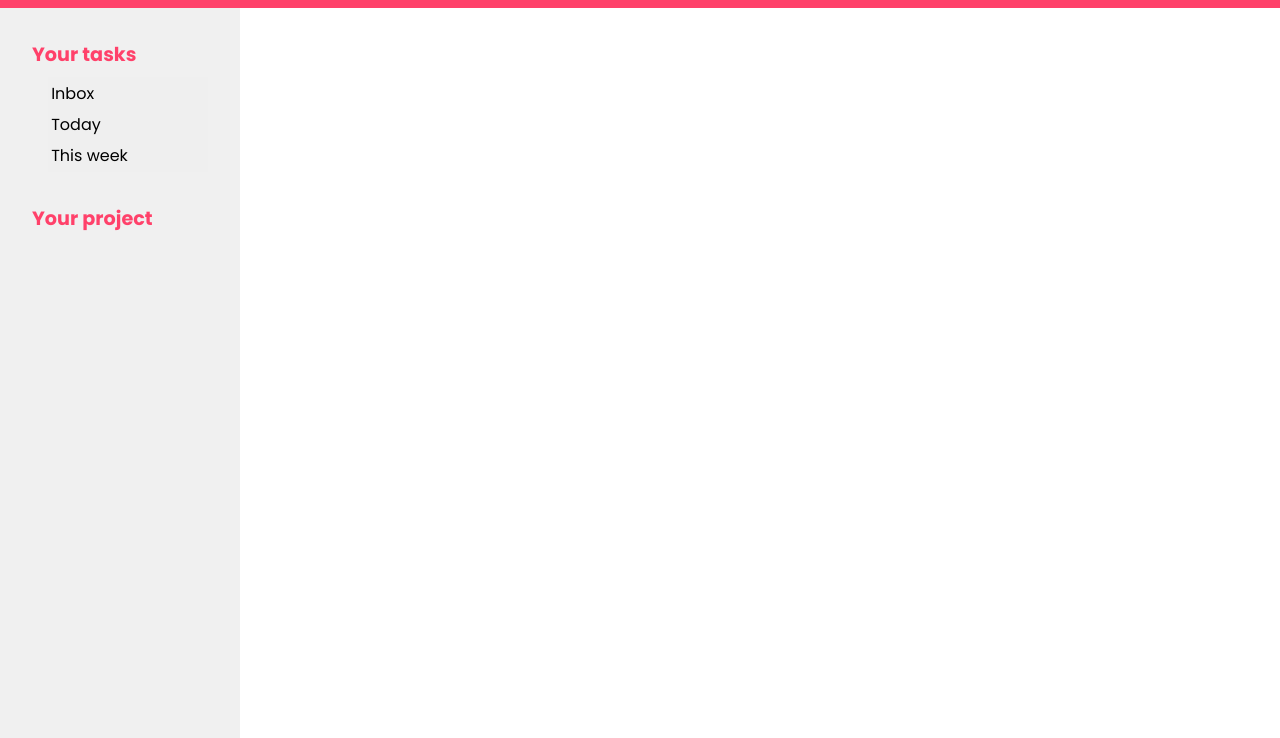
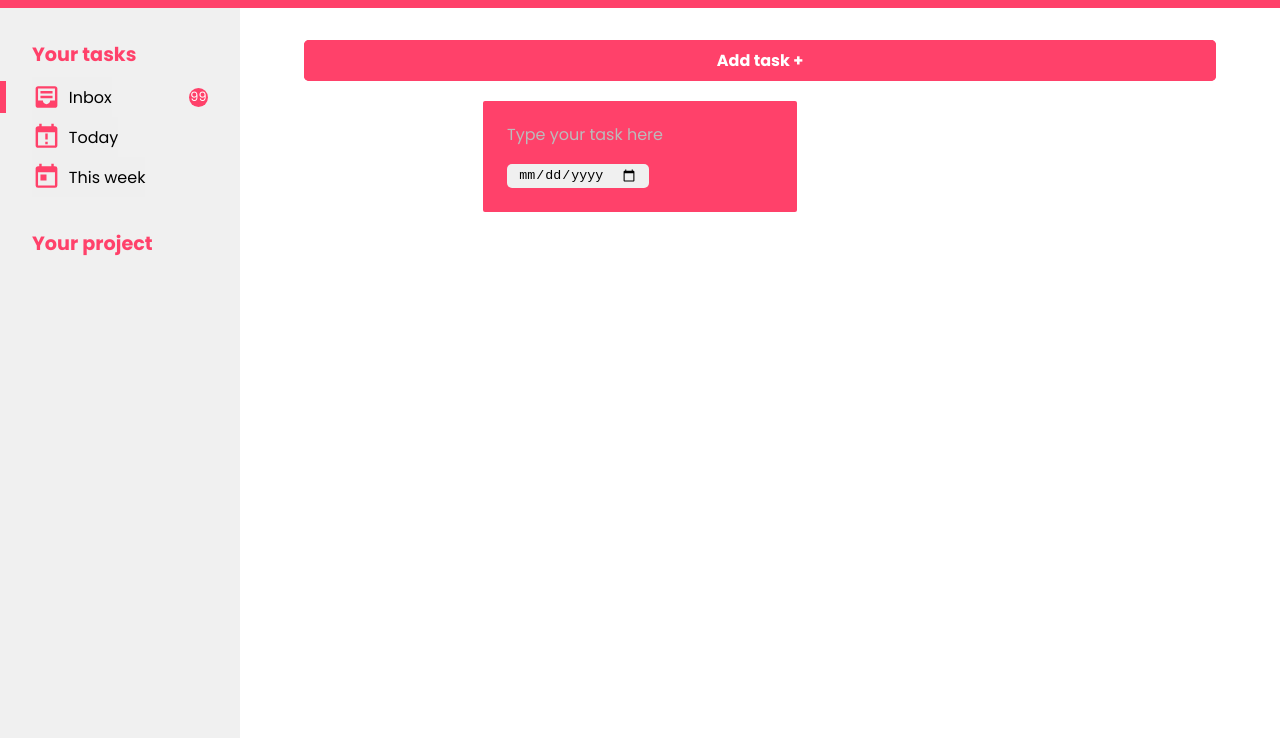
Before and after one commit to Buh90/todo-list-project, a website built with webpack: page src/index.html in a window 1280 px wide. Shown: the part 62-800 px from the top of the page. Built offline with nearby package versions, Linux system fonts and the light colour scheme.

Commit message:
Update project

```diff
--- a/package.json
+++ b/package.json
@@ -13,6 +13,7 @@
   "license": "ISC",
   "devDependencies": {
     "css-loader": "^7.0.0",
+    "html-loader": "^5.0.0",
     "html-webpack-plugin": "^5.6.0",
     "style-loader": "^3.3.4",
     "webpack": "^5.91.0",
--- a/src/index.html
+++ b/src/index.html
@@ -17,17 +17,48 @@
           />
         </svg>
       </header>
-      <div class="main-container">
+      <div class="body-container">
         <aside>
           <p class="aside-title">Your tasks</p>
           <div class="tasks-nav">
-            <button class="nav-button">Inbox</button>
-            <button class="nav-button">Today</button>
-            <button class="nav-button">This week</button>
+            <div class="nav-item">
+              <div class="nav-selected"></div>
+              <button class="nav-button">
+                <img src="./assets/inbox.svg" alt="" />
+                Inbox
+              </button>
+              <div class="amount">99</div>
+            </div>
+
+            <div class="nav-item">
+              <button class="nav-button">
+                <img src="./assets/today.svg" alt="" />
+                Today
+              </button>
+            </div>
+
+            <div class="nav-item">
+              <button class="nav-button">
+                <img src="./assets/week.svg" alt="" />
+                This week
+              </button>
+            </div>
           </div>
           <p class="aside-title">Your project</p>
+          <div class="tasks-nav"></div>
         </aside>
-        <main></main>
+        <main>
+          <button class="add-task">Add task +</button>
+          <dialog open>
+            <p
+              id="task-name"
+              class="textarea"
+              role="textbox"
+              contenteditable
+            ></p>
+            <input type="date" name="" id="" />
+          </dialog>
+        </main>
       </div>
     </div>
   </body>
--- a/src/index.js
+++ b/src/index.js
@@ -1 +1,7 @@
 import "./style.css";
+import { showModal } from "./modal.js";
+// import html from "./index.html";
+
+const addTaskBtn = document.querySelector(".add-task");
+
+addTaskBtn.addEventListener("click", () => showModal());
--- /dev/null
+++ b/src/modal.js
@@ -0,0 +1,10 @@
+const mainSection = document.querySelector("main");
+
+function showModal() {
+  const dialog = document.createElement("dialog");
+  mainSection.appendChild(dialog);
+  dialog.innerHTML = "<h1>New task</h1>";
+  dialog.showModal();
+}
+
+export { showModal };
--- a/src/style.css
+++ b/src/style.css
@@ -1,9 +1,9 @@
 @import url("https://fonts.googleapis.com/css2?family=Poppins:ital,wght@0,400;0,700;1,400;1,700&display=swap");
 
 :root {
-  --pink-color: rgb(255, 65, 106);
-  --light-grey-color: rgb(240, 240, 240);
-  --white-color: rgb(255, 255, 255);
+  --pink: rgb(255, 65, 106);
+  --light-grey: rgb(240, 240, 240);
+  --white: rgb(255, 255, 255);
 }
 
 * {
@@ -17,7 +17,7 @@ body {
 }
 
 header {
-  background-color: var(--pink-color);
+  background-color: var(--pink);
   padding: 0.7rem 2rem;
   display: flex;
   align-items: center;
@@ -37,21 +37,25 @@ header svg {
   margin-left: 1rem;
 }
 
-.main-container {
+.body-container {
   display: grid;
   grid-template-columns: 15rem 1fr;
 }
 
+/* -----------------
+ASIDE
+-------------------*/
+
 aside {
   min-height: calc(100vh - 4.4rem);
-  background-color: var(--light-grey-color);
+  background-color: var(--light-grey);
   padding: 2rem;
 }
 
 .aside-title {
   font-weight: 700;
   font-size: 1.2rem;
-  color: var(--pink-color);
+  color: var(--pink);
   margin-bottom: 0.5rem;
 }
 
@@ -61,11 +65,125 @@ aside {
   margin-bottom: 2rem;
 }
 
-.nav-button {
+.nav-item {
+  display: flex;
+  align-items: center;
+  justify-content: space-between;
+}
+
+.nav-item .nav-selected {
+  position: absolute;
+  left: 0;
+  height: 2rem;
+  width: 0.4rem;
+  background: var(--pink);
+}
+
+.nav-button > img {
+  width: 1.8rem;
+  height: 2.5rem;
+  margin-right: 0.5rem;
+}
+
+.nav-button,
+.add-task {
   border: none;
   font-family: "Poppins", sans-serif;
+  font-size: 1rem;
+  cursor: pointer;
+  transition: 0.3s;
+}
+
+.nav-button {
   text-align: left;
-  margin-left: 1rem;
-  padding: 0.2rem;
-  font-size: 1rem;
+  display: flex;
+  align-items: center;
 }
+
+.nav-button:hover {
+  transform: translateX(5px);
+}
+
+.amount {
+  background-color: var(--pink);
+  font-size: 0.8rem;
+  color: white;
+  width: 1.2rem;
+  height: 1.2rem;
+  border-radius: 50%;
+  display: grid;
+  place-content: center;
+  user-select: none;
+}
+
+/* -----------------
+MAIN
+-------------------*/
+main {
+  padding: 2rem max(2rem, 5vw);
+}
+
+.add-task {
+  color: var(--white);
+  background-color: var(--pink);
+  width: 100%;
+  padding: 0.5rem;
+  border-radius: 5px;
+  font-weight: 700;
+  outline: solid 2px var(--pink);
+  outline-offset: -2px;
+}
+
+.add-task:hover {
+  background-color: var(--white);
+  color: var(--pink);
+}
+
+/* -----------------
+DIALOG
+-------------------*/
+
+dialog {
+  width: 20rem;
+  height: auto;
+  padding: 1.5rem;
+  position: fixed;
+  top: 10rem;
+  margin: 0 auto;
+  border-radius: 5px;
+  border: 0.2rem solid var(--white);
+  background-color: var(--pink);
+}
+
+dialog::backdrop {
+  background-color: rgba(255, 255, 255, 0.5);
+  backdrop-filter: blur(5px);
+}
+
+.textarea {
+  display: block;
+  width: 100%;
+  overflow: hidden;
+  resize: none;
+  line-height: 20px;
+  margin-bottom: 1rem;
+  font-weight: 700;
+}
+
+.textarea:focus-visible {
+  outline: none;
+}
+
+.textarea:empty::before {
+  content: "Type your task here";
+  color: #bbb;
+  font-weight: 400;
+}
+
+input[type="date"] {
+  background-color: var(--light-grey);
+  border: none;
+  height: 1.5rem;
+  padding: 0.7rem;
+  border-radius: 5px;
+}
--- a/webpack.common.js
+++ b/webpack.common.js
@@ -13,6 +13,7 @@ module.exports = {
     filename: "main.js",
     path: path.resolve(__dirname, "dist"),
     clean: true,
+    assetModuleFilename: "images/[hash][ext][query]",
   },
   module: {
     rules: [
@@ -24,6 +25,10 @@ module.exports = {
         test: /\.(png|svg|jpg|jpeg|gif)$/i,
         type: "asset/resource",
       },
+      {
+        test: /\.html$/i,
+        loader: "html-loader",
+      },
     ],
   },
 };
```
Also changed, not shown: src/assets/fa3837eebebad39c1436f2abbf2f96ab.jpg (added), src/assets/inbox.svg (added), src/assets/project.svg (added), src/assets/today.svg (added), src/assets/week.svg (added), 1 other file.
